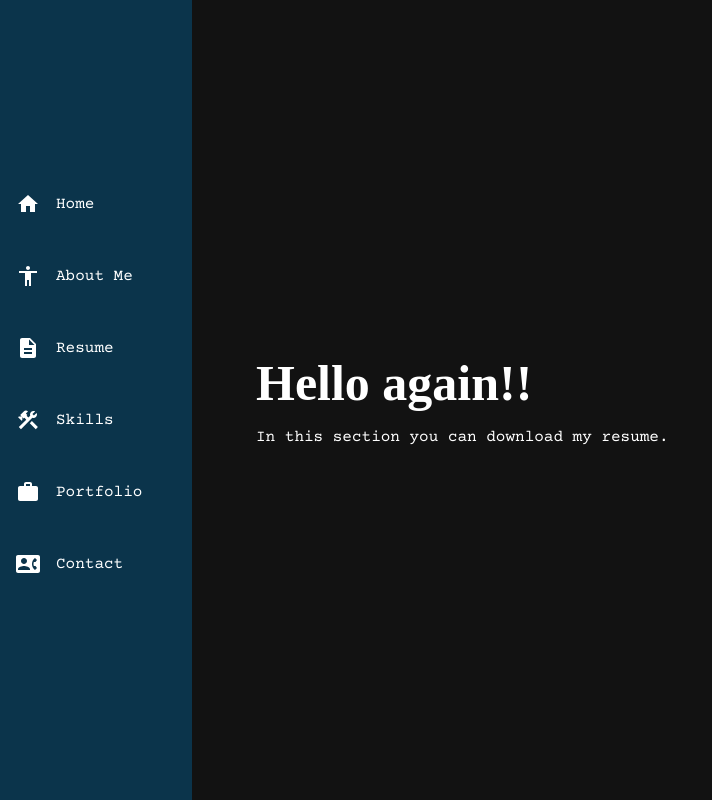
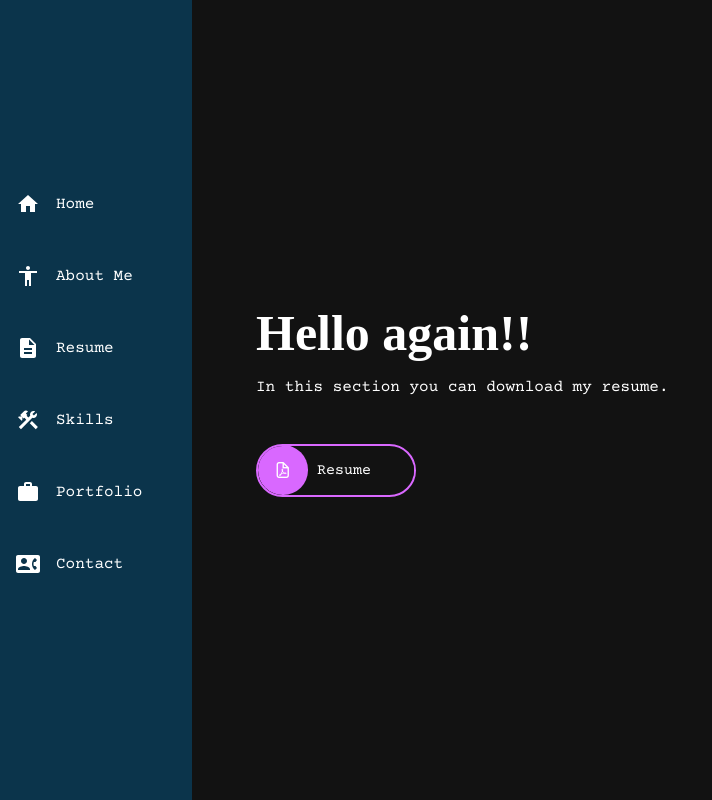
Before and after one commit to ivaan1992/ivans_portfolio, a React (Create React App) app: page /resume in a window 1280 px wide. Shown: the whole page, without its empty margins (0-712 px from the left). Built offline with nearby package versions, Linux system fonts and the light colour scheme; a web font is replaced by a local one.

Commit message:
Finish the resume section & now you can download my resume

```diff
--- /dev/null
+++ b/src/components/resume-button/resumeButton.js
@@ -0,0 +1,22 @@
+import React from 'react';
+import './resumeButton.scss'
+
+const resumeButton = () => (
+  <div>
+    <a href="/IvansResume.pdf" download>
+      <button class="special-button">
+        <span class="icon1">
+          <i className="pi pi-file-pdf"></i>
+        </span>
+        <p class="label">Resume</p>
+        <span class="icon2">
+          <i className="pi pi-file-pdf"></i>
+        </span>
+      </button>
+    </a>
+
+  </div>
+)
+
+
+export default resumeButton
--- /dev/null
+++ b/src/components/resume-button/resumeButton.scss
@@ -0,0 +1,69 @@
+.special-button {
+    transition: all .25s;
+    background-color: transparent;
+    background-image:linear-gradient(#d968ff, #d968ff);
+    min-width: 10rem;
+    overflow: hidden;
+    position: relative;
+
+    border: 2px solid #d968ff;
+    border-radius: 10rem;
+    padding: 1rem;
+    color: white;
+    cursor: pointer;
+
+    background-size: 0% 100%;
+    background-repeat: no-repeat;
+
+    display: flex;
+    justify-content: center;
+    align-items: center;
+
+    .label {
+      margin: 0;
+      padding: 0;
+      transition: all .25s;
+      font-size: 15px;
+      margin-left: 1rem;
+    }
+
+    span {
+      position: absolute;
+      background: #d968ff;
+      border-radius: 50%;
+      width: 3.1rem;
+      height: 3.1rem;
+
+      display: flex;
+      justify-content: center;
+      align-items: center;
+      transition: all .25s;
+    }
+
+    .icon1 {
+      left: 0rem;
+    }
+
+    .icon2 {
+      right: -3rem;
+      background: #121212;
+    }
+
+    &:hover {
+      background-size: 100% 100%;
+      box-shadow: 0 0 5px #d968ff;
+      .icon2 {
+        right: 0rem;
+      }
+      .icon1 {
+        left: -3rem;
+      }
+      .label {
+        margin-right: 2rem;
+      }
+    }
+  }
+
+  a {
+    text-decoration: none;
+  }
--- a/src/pages/resume/resume.js
+++ b/src/pages/resume/resume.js
@@ -1,6 +1,7 @@
 import React from 'react';
 import Sidebar from '../../components/sidebar/sidebar';
 import './resume.scss';
+import ResumeButton from '../../components/resume-button/resumeButton';
 
 const resume = () => (
   <div className='d-flex'>
@@ -11,6 +12,7 @@ const resume = () => (
         <h1>Hello again!!</h1>
         <p>In this section you can download my resume.
         </p>
+      <ResumeButton />
     </div>
   </div>
 );
--- a/src/pages/resume/resume.scss
+++ b/src/pages/resume/resume.scss
@@ -13,5 +13,6 @@
 
     p {
         font-family: var(--font-courier);
+        margin-bottom: 3rem;
     }
 }
```
Also changed, not shown: 1 other file (tests, documents, lock files or other folders).
